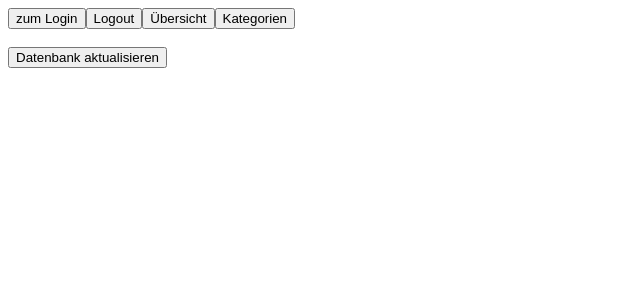
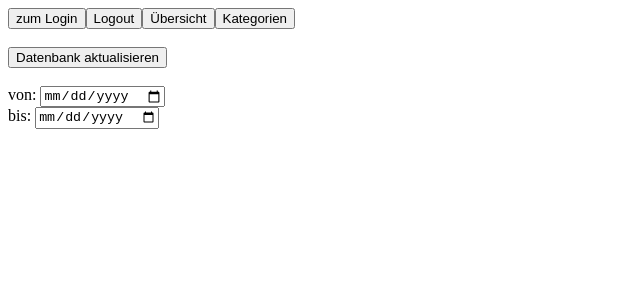
Before and after one commit to stedo005/stedo-capstone, a React (Create React App) app in the folder frontend/: page /overview in a window 1280 px wide. Shown: the top 300 px of the page, without its empty margins (0-640 px from the left). Built offline with nearby package versions, Linux system fonts and the light colour scheme.

Commit message:
input date added

```diff
--- a/frontend/src/Main/Overview.tsx
+++ b/frontend/src/Main/Overview.tsx
@@ -1,8 +1,12 @@
 import {useTranslation} from "react-i18next";
+import {useState} from "react";
 
 const Overview = () => {
 
     const {t} = useTranslation()
+
+    const [dateFrom, setDateFrom] = useState("")
+    const [dateTo, setDateTo] = useState("")
 
     const refreshDatabase = () => {
 
@@ -18,6 +22,10 @@ const Overview = () => {
     return (
         <div>
             <button onClick={refreshDatabase}>{t("Datenbank aktualisieren")}</button><br/><br/>
+            von: <input type={"date"} value={dateFrom} onChange={e => setDateFrom(e.target.value)}/><br/>
+            bis: <input type={"date"} value={dateTo} onChange={e => setDateTo(e.target.value)}/><br/>
+            {dateFrom}<br/>
+            {dateTo}
         </div>
     )
 
```
